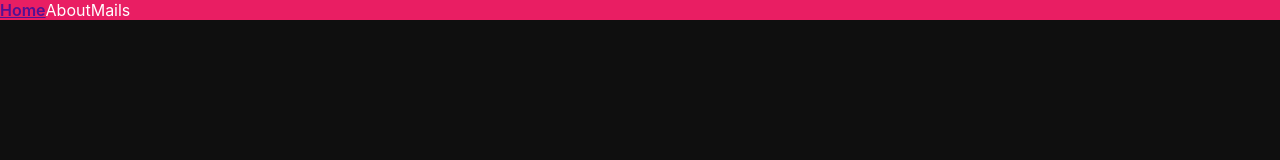
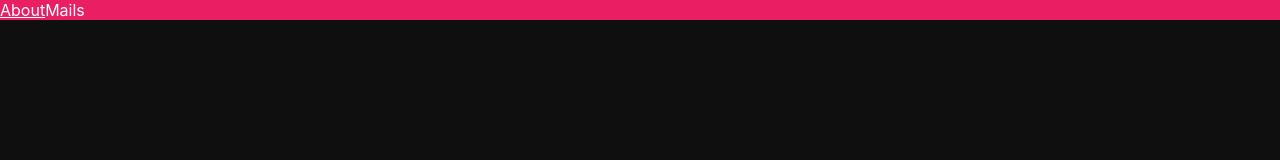
Before and after one commit to MeitarGiladi/CodingAcademy, a React (Vite) app: page / in a window 1280 px wide. Shown: the top 160 px of the page. Built offline with nearby package versions, Linux system fonts and the light colour scheme.

Commit message:
relative path for main.jsx fix

```diff
--- a/src/AppHeader.jsx
+++ b/src/AppHeader.jsx
@@ -5,7 +5,7 @@ export function AppHeader() {
 
     return (
             <section className='app-header'>
-                <NavLink to="/">Home</NavLink>
+                {/* <NavLink to="/">Home</NavLink> */}
                 <NavLink to="/about">About</NavLink>
                 <NavLink to="/mail">Mails</NavLink>
             </section>
```
